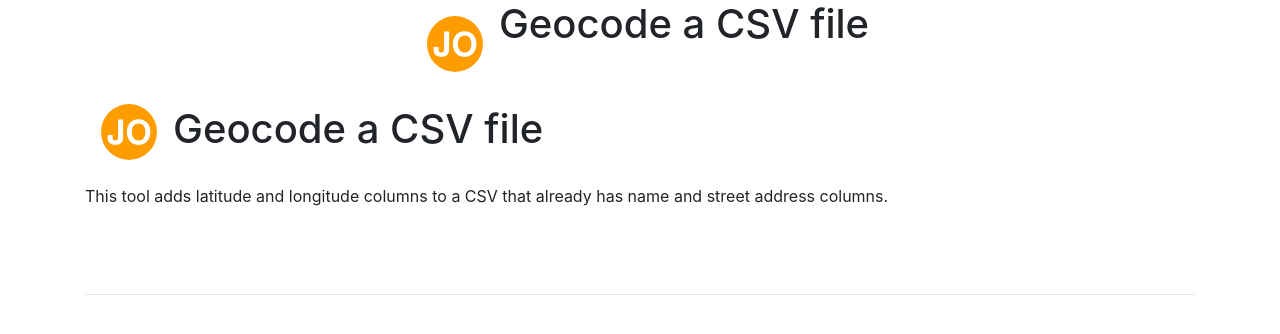
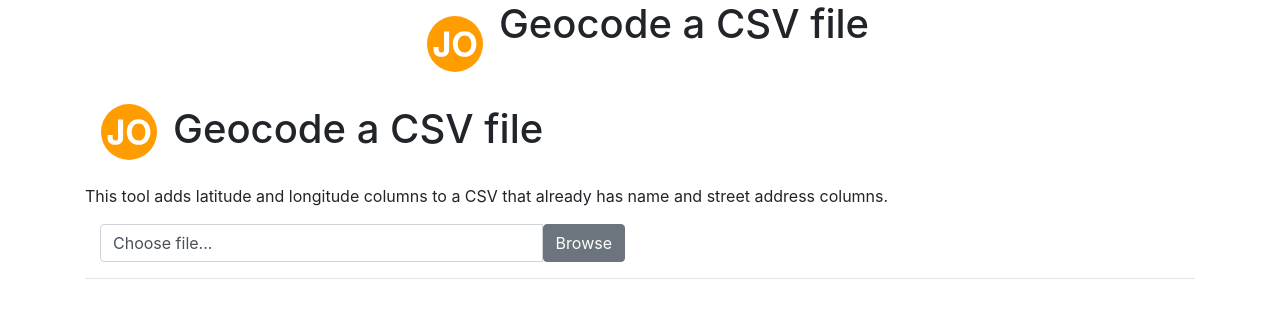
Before and after one commit to mcjohnalds/geocode-csv-file, a React app: page / in a window 1280 px wide. Shown: the top 334 px of the page. Built offline with nearby package versions, Linux system fonts and the light colour scheme.

Commit message:
Updated UI
  - Remade file input component
  - Better grid spacing

```diff
--- a/src/client/App.js
+++ b/src/client/App.js
@@ -35,29 +35,35 @@ class App extends React.Component {
         className="container"
       >
         <div className="row">
+          <div className="col-12 mb-2 col-md-6 mb-md-0">
             <FileInput
               onChange={this.handleFileInputChange}
               disabled={this.state.waitingForOutput}
             />
+          </div>
+          <div className="col">
             {this.state.inputRows ? (
               <Button
                 onClick={this.handleUploadButtonClick}
                 disabled={this.state.outputRows}
                 loading={this.state.waitingForOutput}
-              className="col"
+                className="w-100"
               >
                 {this.state.outputRows ? 'Uploaded' : 'Upload'}
               </Button>
-          ) : <div className="col">&nbsp;</div>}
+            ) : ' '}
+          </div>
+          <div className="col">
             {this.state.inputRows ? (
               <Button
                 onClick={this.handleDownloadButtonClick}
                 disabled={!this.state.outputRows}
-              className="col"
+                className="w-100"
               >
                 Download
               </Button>
-          ) : <div className="col">&nbsp;</div>}
+            ) : ' '}
+          </div>
         </div>
       </form>
       <hr />
--- a/src/client/Button.js
+++ b/src/client/Button.js
@@ -1,11 +1,12 @@
 import React from 'react';
 
-let Button = ({loading, children, className = '', ...props}) => (
+let Button = ({loading, children, className = '', onClick, disabled}) => (
   <button
+    onClick={onClick}
+    disabled={disabled}
     type="button"
-    style={{cursor: props.disabled ? 'default' : 'pointer'}}
-    className={'btn btn-primary m-2 ' + className}
-    {...props}
+    style={{cursor: disabled ? 'default' : 'pointer'}}
+    className={'btn btn-primary ' + className}
   >
     {loading ? (
       <span>
--- a/src/client/FileInput.js
+++ b/src/client/FileInput.js
@@ -1,10 +1,37 @@
 import React from 'react';
 
-let FileInput = ({...props}) => (
-  <label className="col m-2 custom-file">
-    <input type="file" className="custom-file-input" {...props}/>
-    <span className="custom-file-control" />
-  </label>
-);
+class FileInput extends React.Component {
+  render = () => {
+    let {onChange, disabled} = this.props;
+    return (
+      <div className="input-group">
+        <span type="text" className="form-control">
+          {this.input && this.input.files.length >= 0 ? (
+            this.input.files[0].name
+          ) : (
+            'Choose file...'
+          )}
+        </span>
+        <span className="input-group-btn">
+          <button
+            onClick={() => this.input.click()}
+            disabled={disabled}
+            type="button"
+            style={{cursor: disabled ? 'default' : 'pointer'}}
+            className="btn btn-secondary"
+          >
+            Browse
+          </button>
+        </span>
+        <input
+          type="file"
+          style={{display: 'none'}}
+          ref={e => this.input = e}
+          onChange={onChange}
+        />
+      </div>
+    );
+  };
+};
 
 export default FileInput;
```
Lines whose indentation alone changed are shown as unchanged.
